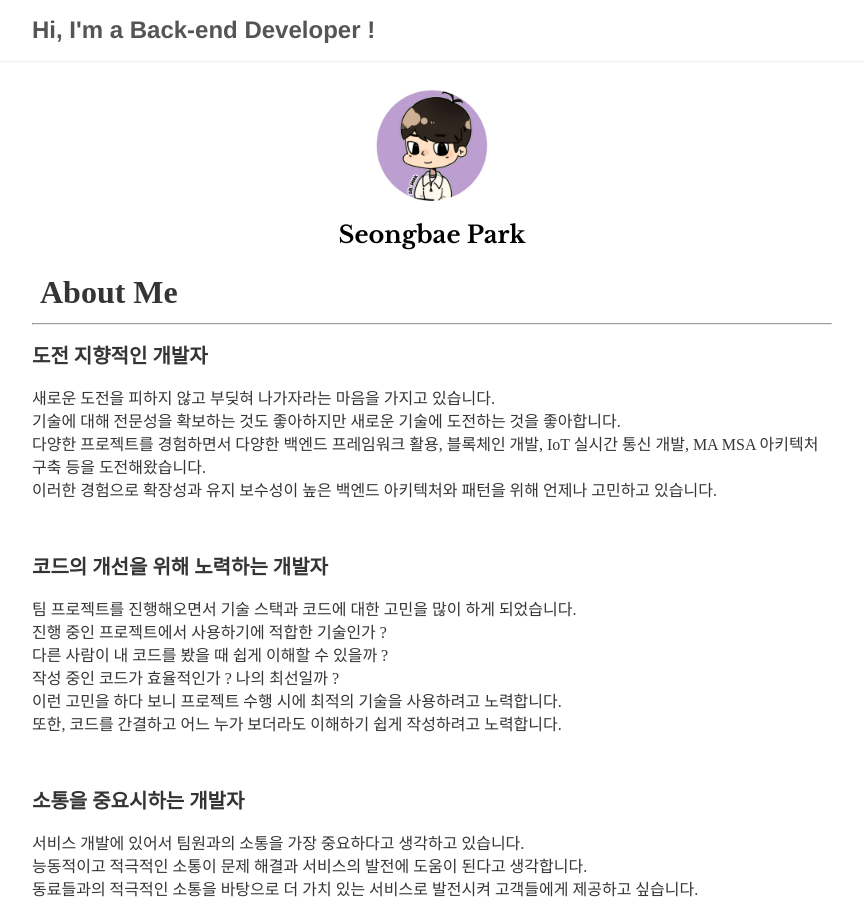
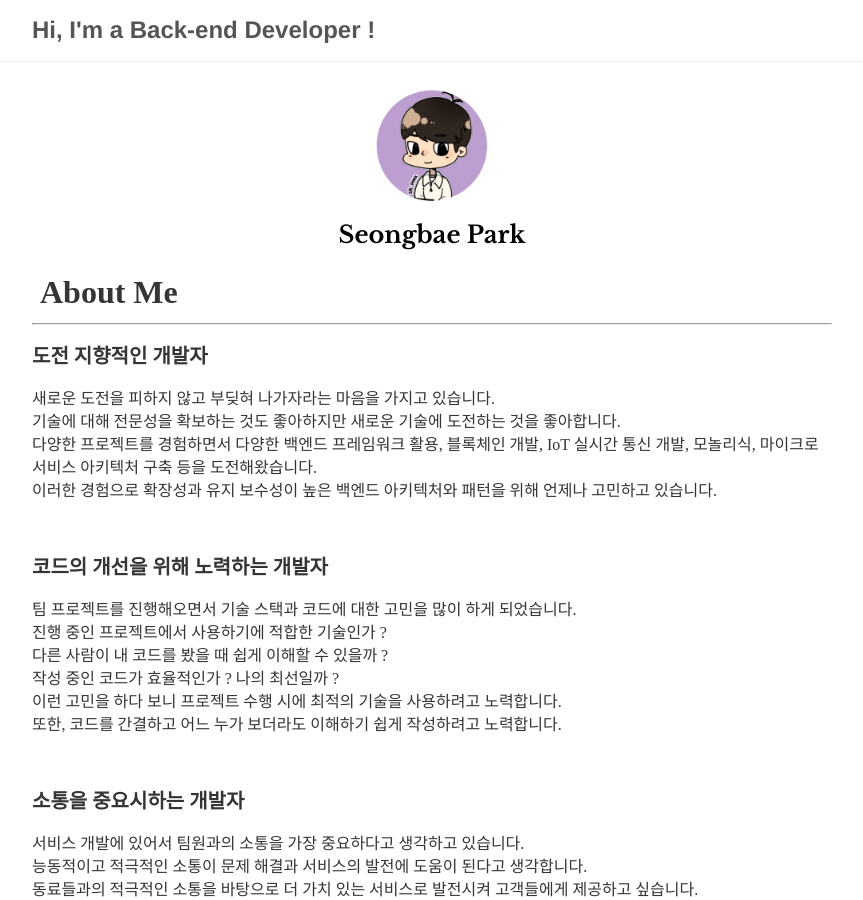
Before and after one commit to Sungbae95/Sungbae95.github.io, a Jekyll site: the page built from index.md, in a window 1280 px wide and 900 px high. Shown: the whole window, without its empty margins (208-1071 px from the left). Built offline with Jekyll 4.4.1, drawn with Linux system fonts in a browser that asks for light colours; some web fonts are replaced.

Commit message:
Update index.md

```diff
--- a/index.md
+++ b/index.md
@@ -14,7 +14,7 @@ layout: about
 <p style="line-height:23px; font-family: nanumsquare;">
 새로운 도전을 피하지 않고 부딪혀 나가자라는 마음을 가지고 있습니다.<br/>
 기술에 대해 전문성을 확보하는 것도 좋아하지만 새로운 기술에 도전하는 것을 좋아합니다.<br/>
-다양한 프로젝트를 경험하면서 다양한 백엔드 프레임워크 활용, 블록체인 개발, IoT 실시간 통신 개발, MA MSA 아키텍처 구축 등을 도전해왔습니다. <br/>
+다양한 프로젝트를 경험하면서 다양한 백엔드 프레임워크 활용, 블록체인 개발, IoT 실시간 통신 개발, 모놀리식, 마이크로 서비스 아키텍처 구축 등을 도전해왔습니다. <br/>
 이러한 경험으로 확장성과 유지 보수성이 높은 백엔드 아키텍처와 패턴을 위해 언제나 고민하고 있습니다.<br/>
 </p> <br/>
 
```
